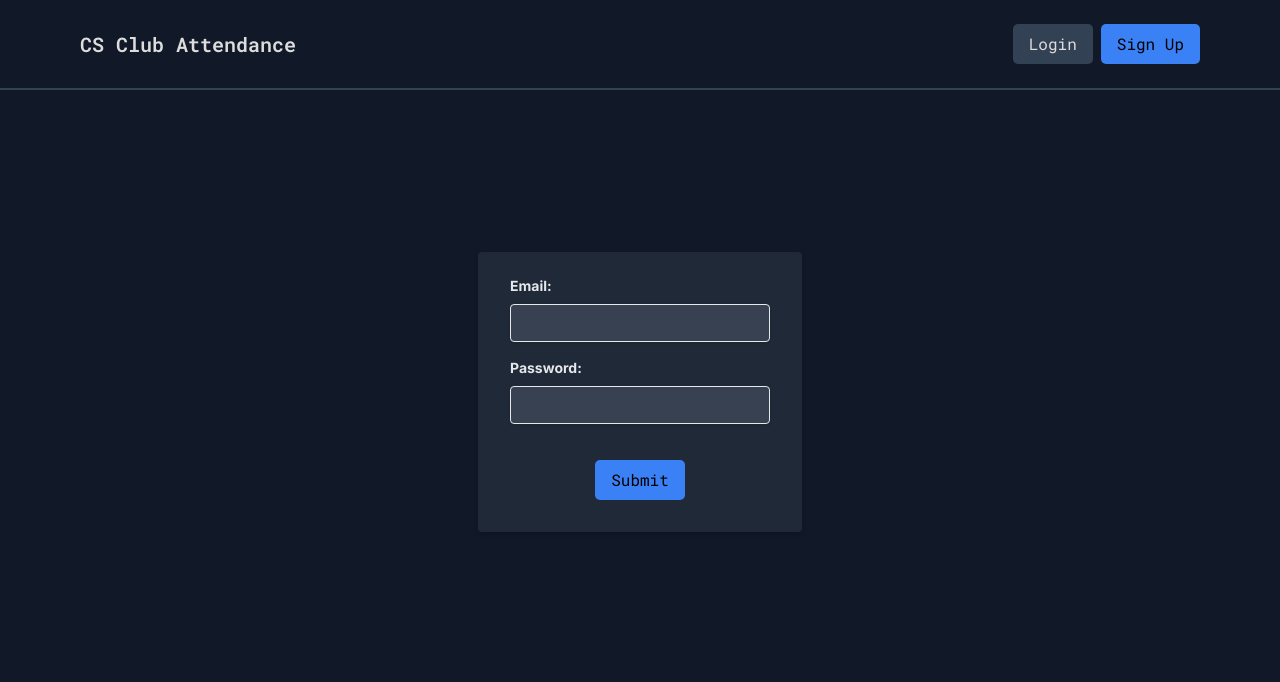
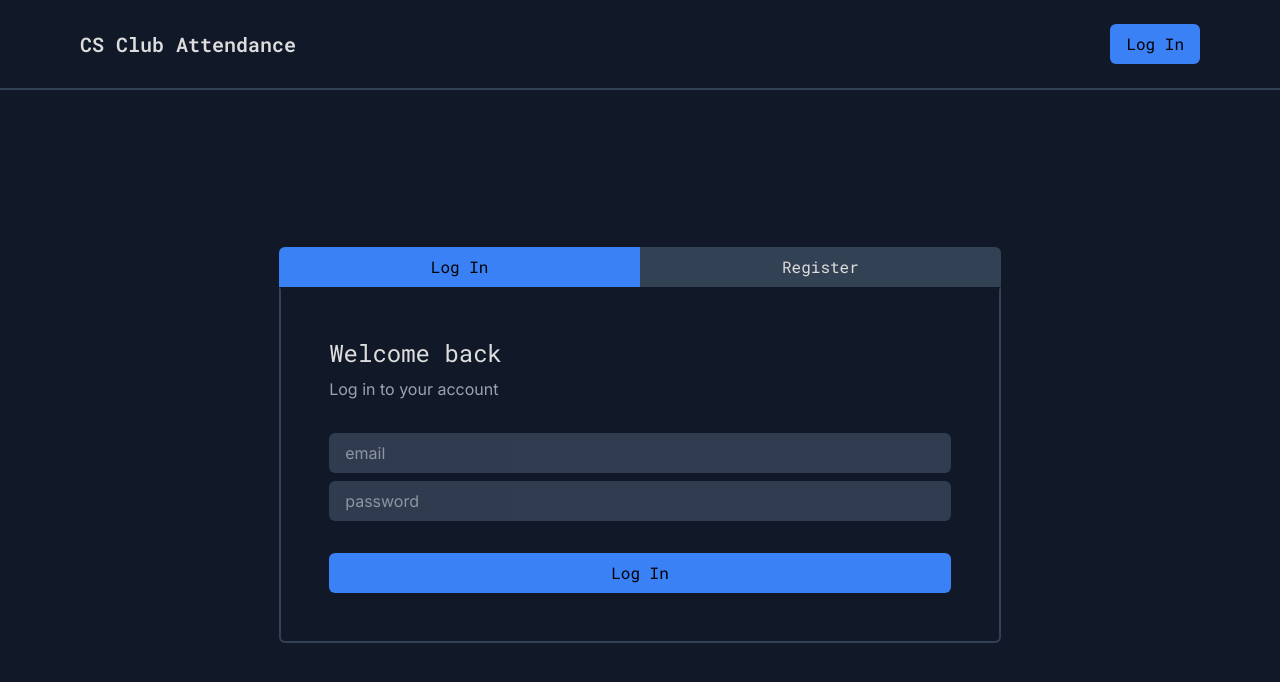
Before and after one commit to derek-byte/CS-Club-Attendance-Dashboard, a Next.js app: page /login in a window 1280 px wide. Shown: the top 682 px of the page. Built offline with nearby package versions, Linux system fonts and the light colour scheme.

Commit message:
feat: style log in page

```diff
--- a/components/navbar.jsx
+++ b/components/navbar.jsx
@@ -1,4 +1,5 @@
 import axios from 'axios';
+import { useRouter } from 'next/router';
 
 export default function Navbar() {
 
@@ -8,16 +9,15 @@ export default function Navbar() {
     console.log(user);
   };
 
+  const router = useRouter();
+
   return (
-    <nav className="w-full flex justify-center absolute top-0 bg-background border-b-2 border-b-slate-700">
+    <nav className="w-full flex justify-center sticky top-0 bg-background border-b-2 border-b-slate-700">
       <div className="max-w-6xl w-full px-4 py-6 flex justify-between items-center">
         <h1 className="text-xl font-semibold">CS Club Attendance</h1>
         <div className='flex items-center gap-2'>
-          <button className="contrast">
-            Login
-          </button>
-          <button onClick={() => {handleLogout();}} className="">
-            Sign Up
+          <button onClick={() => router.push('/login')}>
+            Log In
           </button>
         </div>
       </div>
--- a/pages/index.jsx
+++ /dev/null
@@ -1,67 +0,0 @@
-import { useEffect, useState } from 'react'
-import clientPromise from '../lib/mongodb'
-import axios from 'axios';
-import { useRouter } from 'next/navigation';
-import Login from './login';
-
-export default function Home(props) {
-  const [isLoggedIn, setIsLoggedIn] = useState(false);
-  const { push } = useRouter();
-
-  const handleLoginSubmit = () => {
-    axios.post('http://localhost:3000/api/auth/login')
-    .then(response => {
-      setIsLoggedIn(response.data);
-    })
-    .catch(error => {
-      console.error(error);
-    });
-  }
-
-  // useEffect(() => {
-  //   // push({
-  //   //   pathname: '/home',
-  //   //   query: { name: 'Someone' }
-  //   // })
-  //   if (props?.query?.logout)
-
-  // }, [props.query]);
-
-
-  return (
-    <div>
-
-      <Login/>
-      {/* <div>
-        <h1> Registraion </h1>
-        <form action="/api/register" method="post">
-          <label>
-            EMail Address
-          </label>
-          <input type='email' name='email' placeholder='Type your email'></input>
-          <label>
-            Pasword
-          </label>
-          <input type='password' name='password' placeholder='Type your password'></input>
-          <input type='submit' value='Register'></input>
-
-        </form>
-
-        <h1>Login</h1>
-        <form onSubmit={handleLoginSubmit} method="post">
-          <label>
-            EMail Address
-          </label>
-          <input type='email' name='email' placeholder='Type your email'></input>
-          <label>
-            Pasword
-          </label>
-          <input type='password' name='password' placeholder='Type your password'></input>
-          <input type='submit' value='Login'></input>
-
-        </form>
-      </div> */}
-
-    </div>
-  )
-}
--- a/pages/login.jsx
+++ b/pages/login.jsx
@@ -8,11 +8,9 @@ export default function Login() {
     const [email, setEmail] = useState("");
     const [password, setPassword] = useState("");
 
+    const [logIn, setLogin] = useState(true);
+
     const router = useRouter();
-
-    const handleEmailChange = (e) => {
-        setEmail(e.target.value);
-    };
 
     const handlePasswordChange = (e) => {
         setPassword(e.target.value);
@@ -38,40 +36,67 @@ export default function Login() {
     }
 
     return (
-        <div className="flex justify-center items-center h-screen">
-        <form className="bg-gray-800 shadow-md rounded px-8 pt-6 pb-8 mb-4" onSubmit={handleSubmit}>
-        <div className="mb-4">
-            <label className="block text-gray-200 text-sm font-bold mb-2" htmlFor="email">
-            Email:
-            </label>
-            <input
-                className="shadow appearance-none border rounded w-full py-2 px-3 text-gray-200 leading-tight focus:outline-none focus:shadow-outline bg-gray-700"
-                id="email"
-                type="email"
-                value={email}
-                onChange={handleEmailChange}
-            />
+    <div className="height-full flex justify-center items-center flex-col">
+        <div className='min-w-[30rem]'>
+
+            <div className='min-w-[30rem] flex'>
+                <button className={`flex-1 !rounded-b-none !rounded-tr-none rounded-tl-md ${logIn ? "" : "contrast"}`} onClick={() => setLogin(true)}>Log In</button>
+                <button className={`flex-1 !rounded-b-none !rounded-tl-none rounded-tr-md ${logIn ? "contrast" : ""}`} onClick={() => setLogin(false)}>Register</button>
+            </div>
+
+            {logIn ? <form className="border-2 border-backgroundaccent rounded-md p-12 border-t-transparent rounded-t-none" onSubmit={handleSubmit}>
+                <h2 className='text-2xl'>Welcome back</h2>
+                <p className='text-gray-400 mt-2'>Log in to your account</p>
+
+                <input
+                    type='email'
+                    placeholder="email"
+                    className='w-full mt-8'
+                    value={email}
+                    onChange={(e) => setEmail(e.target.value)}
+                    required
+                />
+                <input
+                    type='password'
+                    placeholder="password"
+                    className='w-full mt-2'
+                    value={password}
+                    onChange={(e) => setPassword(e.target.value)}
+                    required
+                />
+
+                <button className='w-full mt-8' type='submit'>
+                    Log In
+                </button>
+            </form> :
+
+            <form className="border-2 border-backgroundaccent rounded-md p-12 border-t-transparent rounded-t-none" onSubmit={handleSubmit}>
+                <h2 className='text-2xl'>Welcome to CS Club</h2>
+                <p className='text-gray-400 mt-2'>Register a new account</p>
+
+                <input
+                    type='email'
+                    placeholder="email"
+                    className='w-full mt-8'
+                    value={email}
+                    onChange={(e) => setEmail(e.target.value)}
+                    required
+                />
+                <input
+                    type='password'
+                    placeholder="password"
+                    className='w-full mt-2'
+                    value={password}
+                    onChange={(e) => setPassword(e.target.value)}
+                    required
+                />
+
+                <button className='w-full mt-8' type='submit'>
+                    Register
+                </button>
+            </form>
+            }
         </div>
-        <div className="mb-6">
-            <label className="block text-gray-200 text-sm font-bold mb-2" htmlFor="password">
-            Password:
-            </label>
-            <input
-                className="shadow appearance-none border rounded w-full py-2 px-3 text-gray-200 mb-3 leading-tight focus:outline-none focus:shadow-outline bg-gray-700"
-                id="password"
-                type="password"
-                value={password}
-                onChange={handlePasswordChange}
-            />
-        </div>
-        <div className="flex items-center justify-center">
-            <button
-                type="submit"
-            >
-            Submit
-            </button>
-        </div>
-        </form>
     </div>
     );
 }
--- a/styles/styles.scss
+++ b/styles/styles.scss
@@ -16,12 +16,17 @@ h1, h2, h3, h4 {
   font-family: 'Roboto Mono', monospace;
 }
 
+p {
+  color: theme('colors.text');
+  font-family: 'Inter', sans-serif;
+}
+
 button:not(.no-styles) {
   font-family: 'Roboto Mono', monospace;
   padding: 0.5rem 1rem;
-  border-radius: 5px;
+  border-radius: 6px;
   background-color: theme('colors.accent');
-  transition: opacity 0.2s ease-in-out;
+  transition: opacity 0.2s ease-in-out, background-color 0.2s ease-in-out;
   color: black;
 
   &:hover {
@@ -29,7 +34,26 @@ button:not(.no-styles) {
   }
 
   &.contrast {
-    background-color: theme('colors.dimmed');
+    background-color: theme('colors.backgroundaccent');
     color: theme('colors.text');
   }
 }
+
+input, select, textarea {
+  background-color: theme('colors.backgroundaccent');
+  padding: 0.5rem 1rem !important;
+  border-radius: 6px;
+  color: theme('colors.text') !important;
+  opacity: 0.9;
+
+  transition: opacity 0.2s ease-in-out;
+
+  &:focus, &:active {
+    outline: none;
+    opacity: 1;
+  }
+}
+
+.height-full {
+  height: calc(100dvh - 90px);
+}
--- a/tailwind.config.js
+++ b/tailwind.config.js
@@ -8,9 +8,10 @@ module.exports = {
     extend: {
       colors: {
         background: "#111827",
+        backgroundaccent: "#334155",
         accent: "#3b81f6",
-        dimmed: "#334155",
-        text: "#ddd"
+        text: "#ddd",
+        textdimmed: "#9ca3af"
       }
     },
   },
```
Also changed, not shown: middleware.js (+14 -1 lines).
